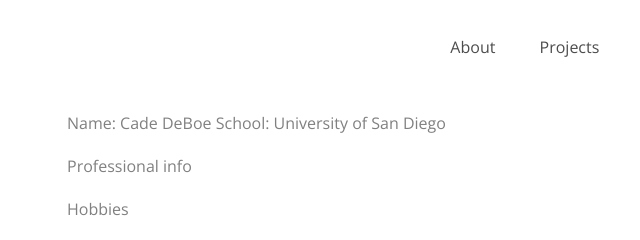
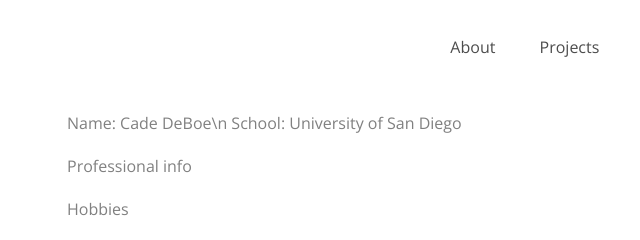
Before and after one commit to cdeboe/cdeboe.github.io, a plain HTML site: page index.html in a window 1280 px wide. Shown: the top 240 px of the page, 474-1114 px from the left. Drawn offline with nearby package versions, Linux system fonts and the light colour scheme; a script that the page names is missing; files whose address does not match are found by name.

Commit message:
Test- trying to see how back slash works

```diff
--- a/index.html
+++ b/index.html
@@ -92,7 +92,7 @@
           <div class="col-lg-5 ml-auto" data-aos="fade-up" data-aos-delay="100">
             <div class="mb-4">
               <p>
-               Name: Cade DeBoe
+               Name: Cade DeBoe\n
                 School: University of San Diego
               </p>
               <p>
```
